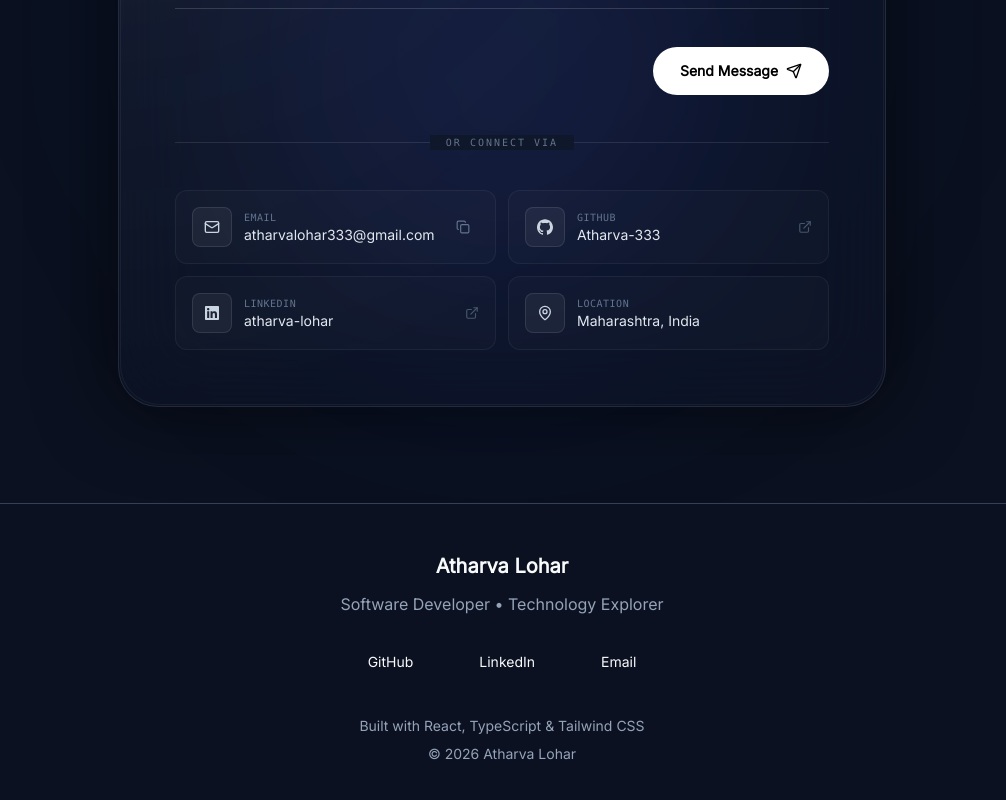
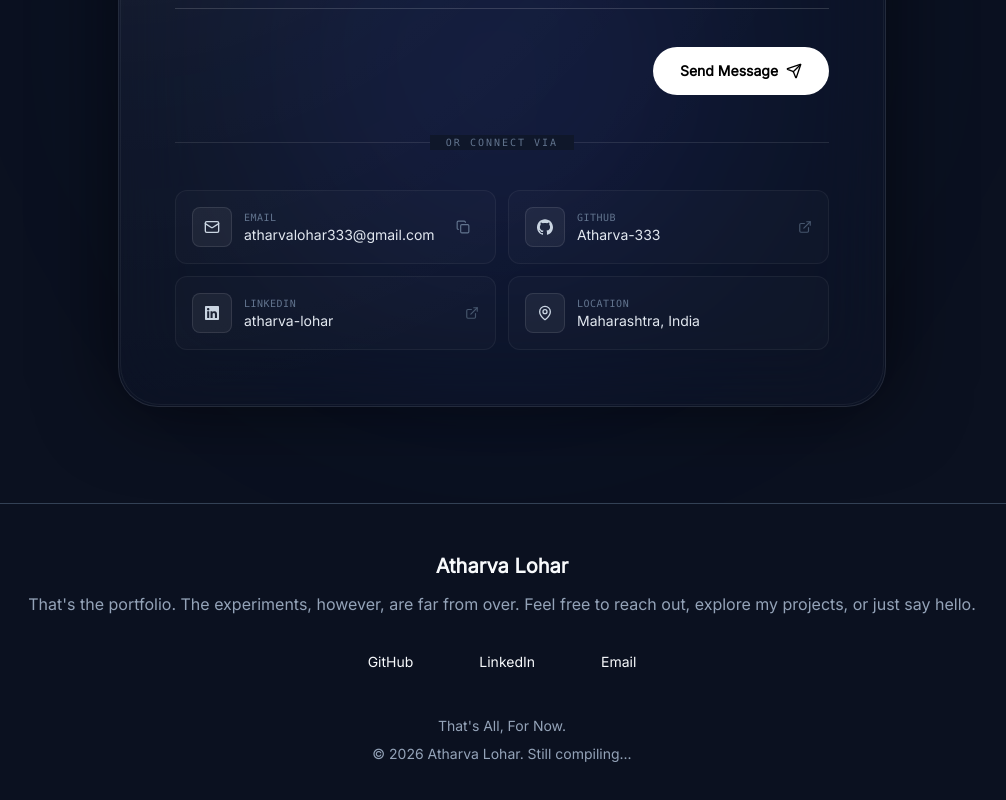
Before and after one commit to Atharva-333/Portfolio, a React app: page / in a window 1280 px wide. Shown: the part 4198-4998 px from the top of the page, without its empty margins (138-1144 px from the left). Built offline with nearby package versions, Linux system fonts and the light colour scheme; the HTML template or start-up script is replaced by a standard one.

Commit message:
v2.7: footer changed

```diff
--- a/src/App.tsx
+++ b/src/App.tsx
@@ -18,24 +18,28 @@ export default function App() {
         <div className="mx-auto max-w-7xl text-center">
           <h2 className="text-xl font-semibold">Atharva Lohar</h2>
           <p className="mt-3 text-[var(--text-secondary)]">
-            Software Developer • Technology Explorer
+            That's the portfolio. The experiments, however, are far from over.
+            Feel free to reach out, explore my projects, or just say hello.
           </p>
           <div className="mt-6 flex justify-center gap-6">
-            <Button variant="ghost" href="https://github.com/...">
+            <Button variant="ghost" href="https://github.com/Atharva-333">
               GitHub
             </Button>
-            <Button variant="ghost" href="https://linkedin.com/...">
+            <Button
+              variant="ghost"
+              href="https://linkedin.com/in/atharva-lohar"
+            >
               LinkedIn
             </Button>
-            <Button variant="ghost" href="mailto:...">
+            <Button variant="ghost" href={`https://mail.google.com/mail/?view=cm&fs=1&to=atharvalohar333@gmail.com`} >
               Email
             </Button>
           </div>
           <p className="mt-8 text-sm text-[var(--text-secondary)]">
-            Built with React, TypeScript &amp; Tailwind CSS
+            That's All, For Now.
           </p>
           <p className="mt-2 text-sm text-[var(--text-secondary)]">
-            © 2026 Atharva Lohar
+            © 2026 Atharva Lohar. Still compiling...
           </p>
         </div>
       </footer>
```
